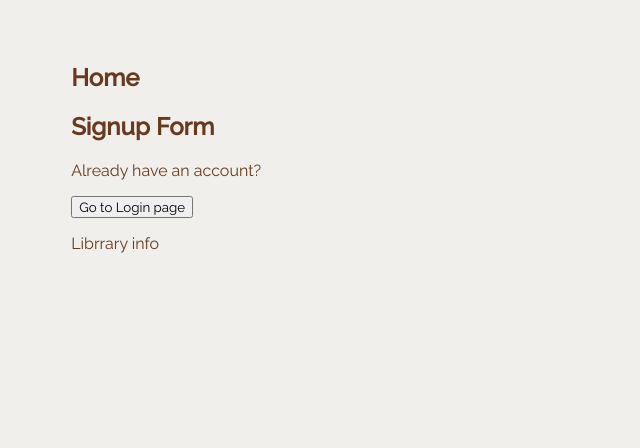
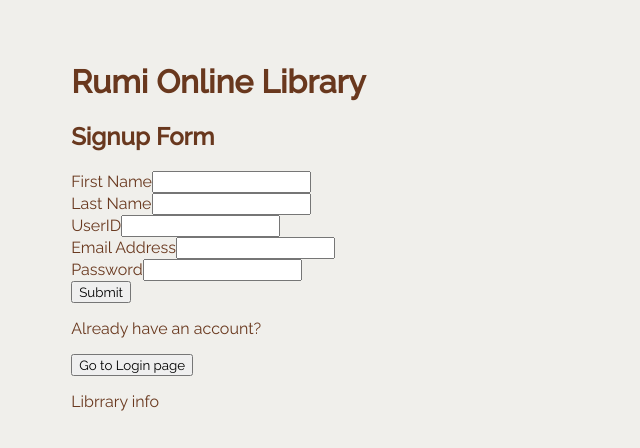
Before and after one commit to RumiYo/python-p4-project-library-app, a React (Create React App) app in the folder client/: page / in a window 1280 px wide. Both pictures are taken after a click on the button "Go to Signup page". Shown: the top 448 px of the page, without its empty margins (0-640 px from the left). Built offline with nearby package versions, Linux system fonts and the light colour scheme; no server answers.

Commit message:
added signup componemt

```diff
--- a/client/src/components/LoginForm.js
+++ b/client/src/components/LoginForm.js
@@ -3,7 +3,7 @@ import React, { useState } from "react";
 function LoginForm({ onLogin }){
     const [ user_id, setUser_id ] = useState("");
     const [password, setPassword] = useState("");
-    const [errors, setErrors] = useState([]);
+    const [error, setError] = useState("");
     const [isLoading, setIsLoading] = useState(false);
 
     function handleSubmit(e){
@@ -24,12 +24,17 @@ function LoginForm({ onLogin }){
                 .then((member)=> onLogin(member))
             } else {
                 r.json()
-                .then((err) => setErrors(err.errors))
+                .then((err) => setError(err.error))
             }
         })
     }
 
+    console.log(error)
+
     return (
+        <>
+            <h2>Login</h2>
+            <p>Type your UserID and Password:</p>
             <form onSubmit={handleSubmit}>
 
             <label htmlFor="user_id">UserID</label>
@@ -40,8 +45,7 @@ function LoginForm({ onLogin }){
                 value={user_id}
                 onChange={(e) => setUser_id(e.target.value)}
             />
-
-
+            <br/>
             <label htmlFor="password">Password</label>
             <input
                 type="password"
@@ -50,15 +54,14 @@ function LoginForm({ onLogin }){
                 value={password}
                 onChange={(e) => setPassword(e.target.value)}
             />
-
+            <br/>
             <input type="submit" />
             {isLoading ? "Loading..." : ""}
 
-          {errors.map((err) => (
-            <p>{err}</p>
-          ))}
+           <p>{error}</p>
 
         </form>
+        </>
     )
 }
 
--- a/client/src/components/SignUpForm.js
+++ b/client/src/components/SignUpForm.js
@@ -1,9 +1,97 @@
 import React, { useState } from "react";
 
-function SignUpForm(){
+function SignUpForm({ onSignUp }){
+    const [firstName, setFirstName] = useState("");
+    const [lastName, setLastName] = useState("");
+    const [userId, setUserId] = useState("");
+    const [email, setEmail] = useState("");
+    const [password, setPassword] = useState("");
+    const [error, setError] = useState("");
+    const [isLoading, setIsLoading] = useState(false);
+
+    function handleSubmit(e){
+        e.preventDefault();
+        console.log(lastName, firstName,userId, email, password)
+        setIsLoading(true);
+        fetch("/signup", {
+            method: "POST",
+            headers: {
+              "Content-Type": "application/json",
+            },
+            body: JSON.stringify({
+              first_name: firstName,
+              last_name: lastName,
+              user_id: userId,
+              email: email,
+              password: password,
+            }),
+          })
+        .then((r) => {
+            setIsLoading(false);
+            if (r.ok) {
+              r.json().then((member) => onSignUp(member));
+            } else {
+              r.json().then((err) => setError(err.error));
+            }
+        });
+    }
+
+
 
     return (
-        <h2>Signup Form</h2>
+        <>
+            <h2>Signup Form</h2>
+            <form onSubmit={handleSubmit}>
+                <label htmlFor="firstName">First Name</label>
+                <input
+                type="text"
+                id="firstName"
+                autoComplete="off"
+                value={firstName}
+                onChange={(e) => setFirstName(e.target.value)}
+                />
+                <br/>
+                <label htmlFor="lastName">Last Name</label>
+                <input
+                type="text"
+                id="lastName"
+                autoComplete="off"
+                value={lastName}
+                onChange={(e) => setLastName(e.target.value)}
+                />
+                <br/>
+                <label htmlFor="userId">UserID</label>
+                <input
+                type="text"
+                id="userId"
+                autoComplete="off"
+                value={userId}
+                onChange={(e) => setUserId(e.target.value)}
+                />
+                <br/>
+                <label htmlFor="email">Email Address</label>
+                <input
+                type="text"
+                id="email"
+                autoComplete="off"
+                value={email}
+                onChange={(e) => setEmail(e.target.value)}
+                />
+                <br/>
+                <label htmlFor="password">Password</label>
+                <input
+                type="text"
+                id="password"
+                autoComplete="off"
+                value={password}
+                onChange={(e) => setPassword(e.target.value)}
+                />
+                <br/>
+                <input type="submit" />
+
+                <p>{error}</p>
+            </form>
+        </>
     )
 }
 
--- a/client/src/pages/Home.js
+++ b/client/src/pages/Home.js
@@ -8,7 +8,7 @@ function Home({ onLogin }){
 
         return (
             <main>
-                <h2>Home</h2>
+                <h1>Rumi Online Library</h1>
                 {showLogin ? (
                     <>
                     <LoginForm onLogin={ onLogin } />
@@ -19,7 +19,7 @@ function Home({ onLogin }){
                     </>
                 ) : (
                     <>
-                        <SignUpForm onLogin={ onLogin } />
+                        <SignUpForm onSignUp={ onLogin } />
                         <p>Already have an account? </p>
                         <button onClick={() => setShowLogin(true)}>
                             Go to Login page
```
Also changed, not shown: 1 other file (tests, documents, lock files or other folders). Lines whose indentation alone changed are shown as unchanged.
